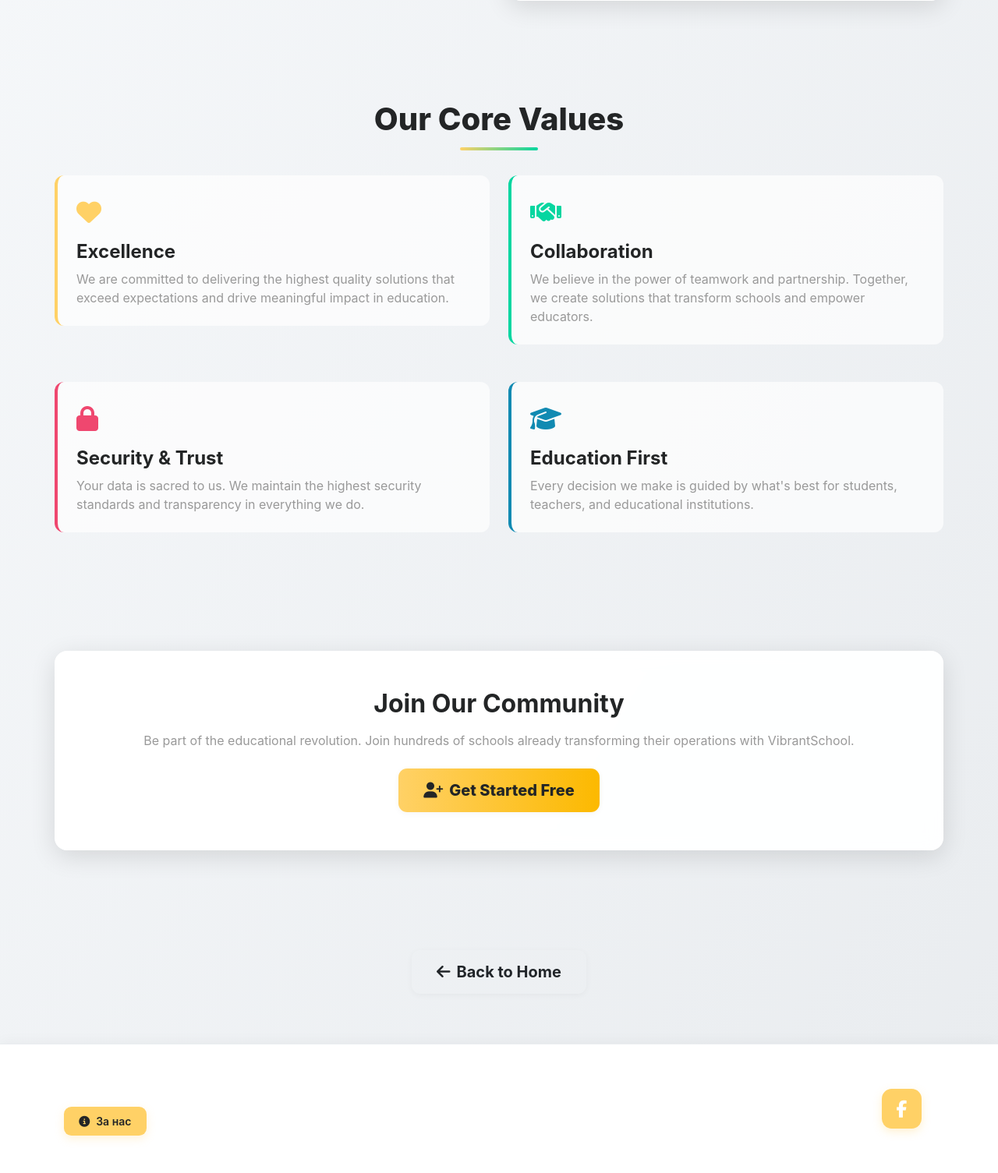
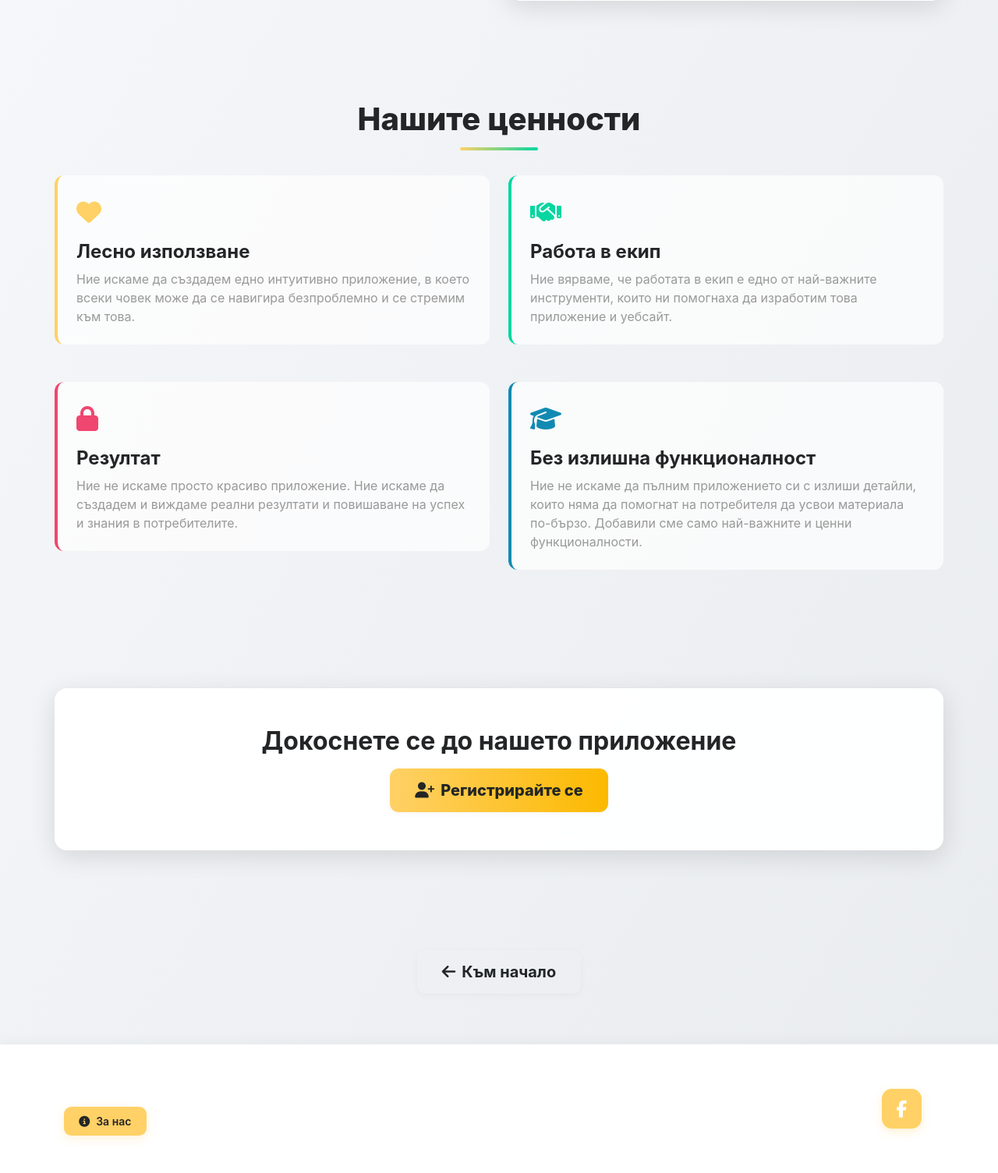
Before and after one commit to tomiHapvaDosta/School-project-flask, a Flask app: page /about in a window 1280 px wide. Shown: the part 1099-2604 px from the top of the page at 78% size. Run offline with Flask 3, Linux system fonts and the light colour scheme.

Commit message:
debug maaan

```diff
--- a/main.py
+++ b/main.py
@@ -16,7 +16,7 @@ login_manager.login_view = 'login'
 class User(UserMixin, db.Model):
     id = db.Column(db.Integer, primary_key=True)
     name = db.Column(db.String(100), nullable=False)
-    email = db.Column(db.String(120), unique=True, nullable=False)
+    email = db.Column(db.String(120), unique=False, nullable=False)
     password_hash = db.Column(db.String(128), nullable=False)
 
     def set_password(self, password):
@@ -115,17 +115,6 @@ def download_file():
 def about():
     return render_template('about.html')
 
-@app.route('/delete-account', methods=['GET', 'POST'])
-@login_required
-def delete_account():
-    if request.method == 'POST':
-        user = current_user
-        db.session.delete(user)
-        db.session.commit()
-        logout_user()
-        flash('Your account has been deleted successfully.', 'warning')
-        return redirect(url_for('home'))
-    return render_template('delete_account.html')
 
 if __name__ == '__main__':
     if not os.path.exists('site.db'):
--- a/templates/about.html
+++ b/templates/about.html
@@ -1,5 +1,5 @@
 {% extends 'base.html' %}
-{% block title %}About Us | VibrantSchool{% endblock %}
+{% block title %}За нас | Задачко{% endblock %}
 {% block head %}
 <style>
     .about-hero {
@@ -151,17 +151,17 @@
 
 <!-- Core Values Section -->
 <div class="container section-padding">
-    <h2 class="section-title">Our Core Values</h2>
+    <h2 class="section-title">Нашите ценности</h2>
     <div class="row g-4">
         <div class="col-lg-6">
             <div class="value-card">
                 <div class="value-icon">
                     <i class="fas fa-heart"></i>
                 </div>
-                <h4 class="fw-bold mb-2">Excellence</h4>
+                <h4 class="fw-bold mb-2">Лесно използване</h4>
                 <p class="text-muted mb-0">
-                    We are committed to delivering the highest quality solutions that exceed expectations
-                    and drive meaningful impact in education.
+                    Ние искаме да създадем едно интуитивно приложение, в което всеки човек може да се навигира
+                    безпроблемно и се стремим към това.
                 </p>
             </div>
         </div>
@@ -170,10 +170,10 @@
                 <div class="value-icon" style="color: #06d6a0;">
                     <i class="fas fa-handshake"></i>
                 </div>
-                <h4 class="fw-bold mb-2">Collaboration</h4>
+                <h4 class="fw-bold mb-2">Работа в екип</h4>
                 <p class="text-muted mb-0">
-                    We believe in the power of teamwork and partnership. Together, we create solutions
-                    that transform schools and empower educators.
+                    Ние вярваме, че работата в екип е едно от най-важните инструменти, които ни помогнаха да изработим
+                    това приложение и уебсайт.
                 </p>
             </div>
         </div>
@@ -182,10 +182,10 @@
                 <div class="value-icon" style="color: #ef476f;">
                     <i class="fas fa-lock"></i>
                 </div>
-                <h4 class="fw-bold mb-2">Security & Trust</h4>
+                <h4 class="fw-bold mb-2">Резултат</h4>
                 <p class="text-muted mb-0">
-                    Your data is sacred to us. We maintain the highest security standards and transparency
-                    in everything we do.
+                    Ние не искаме просто красиво приложение. Ние искаме да създадем и виждаме реални резултати и
+                    повишаване на успех и знания в потребителите.
                 </p>
             </div>
         </div>
@@ -194,10 +194,11 @@
                 <div class="value-icon" style="color: #118ab2;">
                     <i class="fas fa-graduation-cap"></i>
                 </div>
-                <h4 class="fw-bold mb-2">Education First</h4>
+                <h4 class="fw-bold mb-2">Без излишна функционалност</h4>
                 <p class="text-muted mb-0">
-                    Every decision we make is guided by what's best for students, teachers, and
-                    educational institutions.
+                    Ние не искаме да пълним приложението си с излиши детайли, които няма да помогнат на потребителя да
+                    усвои материала по-бързо.
+                    Добавили сме само най-важните и ценни функционалности.
                 </p>
             </div>
         </div>
@@ -207,19 +208,15 @@
 <!-- Call to Action -->
 <div class="container section-padding">
     <div class="glass rounded-4 p-5 text-center">
-        <h2 class="fw-bold mb-3">Join Our Community</h2>
-        <p class="text-muted mb-4">
-            Be part of the educational revolution. Join hundreds of schools already transforming their
-            operations with VibrantSchool.
-        </p>
+        <h2 class="fw-bold mb-3">Докоснете се до нашето приложение</h2>
         <div class="d-flex gap-3 justify-content-center flex-wrap">
             {% if current_user.is_authenticated %}
-            <a href="/download" class="btn btn-success btn-lg">
+            <a href="/download-file" class="btn btn-success btn-lg">
                 <i class="fas fa-download me-2"></i>Download Resources
             </a>
             {% else %}
             <a href="/signup" class="btn btn-warning btn-lg">
-                <i class="fas fa-user-plus me-2"></i>Get Started Free
+                <i class="fas fa-user-plus me-2"></i>Регистрирайте се
             </a>
             {% endif %}
         </div>
@@ -229,7 +226,7 @@
 <!-- Back to Home -->
 <div class="container section-padding text-center">
     <a href="/" class="btn btn-outline-dark btn-lg">
-        <i class="fas fa-arrow-left me-2"></i>Back to Home
+        <i class="fas fa-arrow-left me-2"></i>Към начало
     </a>
 </div>
 {% endblock %}
--- a/templates/base.html
+++ b/templates/base.html
@@ -4,7 +4,7 @@
 <head>
     <meta charset="UTF-8">
     <meta name="viewport" content="width=device-width, initial-scale=1.0">
-    <title>{% block title %}Vibrant School Project{% endblock %}</title>
+    <title>{% block title %}Задачко{% endblock %}</title>
     <!-- Bootstrap CSS -->
     <link href="https://cdn.jsdelivr.net/npm/bootstrap@5.3.2/dist/css/bootstrap.min.css" rel="stylesheet">
     <!-- Custom CSS -->
```
Also changed, not shown: templates/delete_account.html (deleted, +0 -152 lines), instance/site.db.
